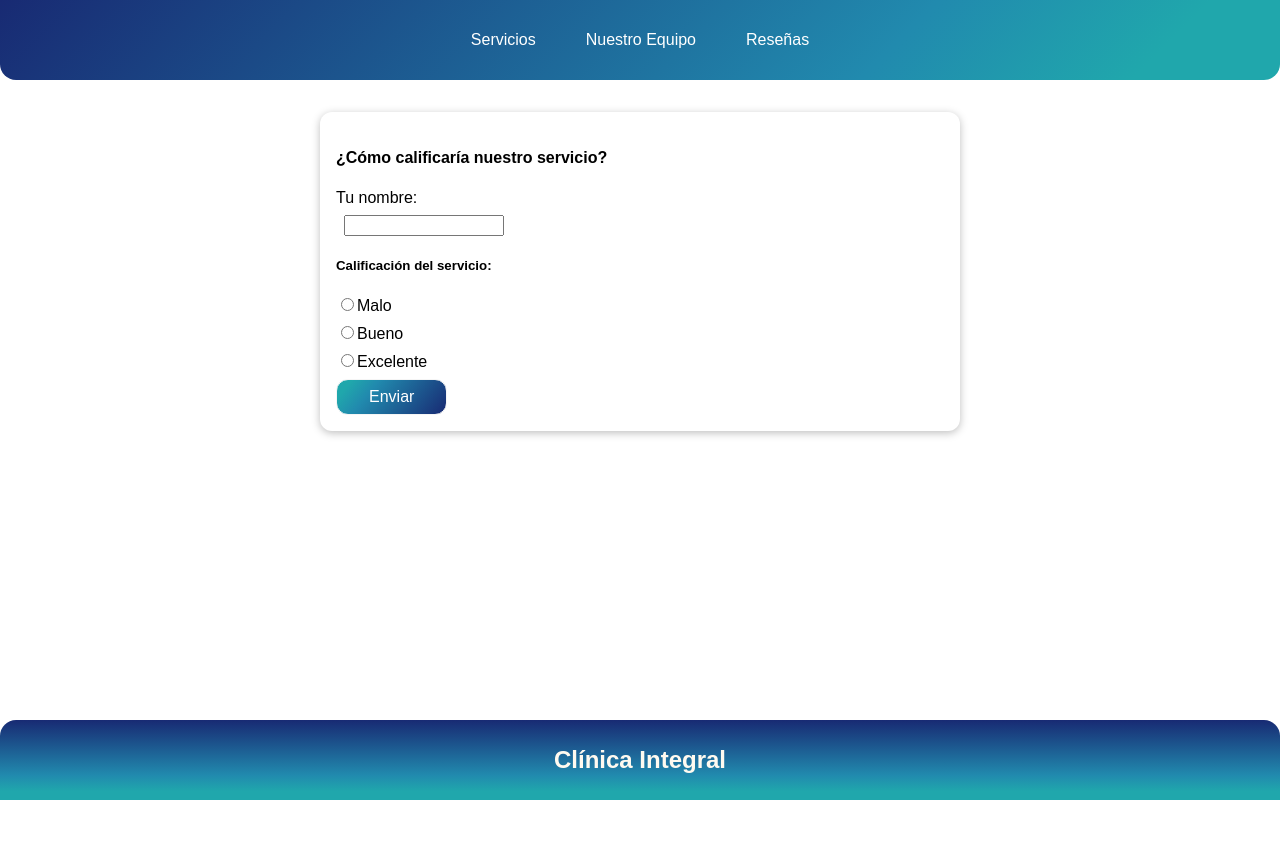
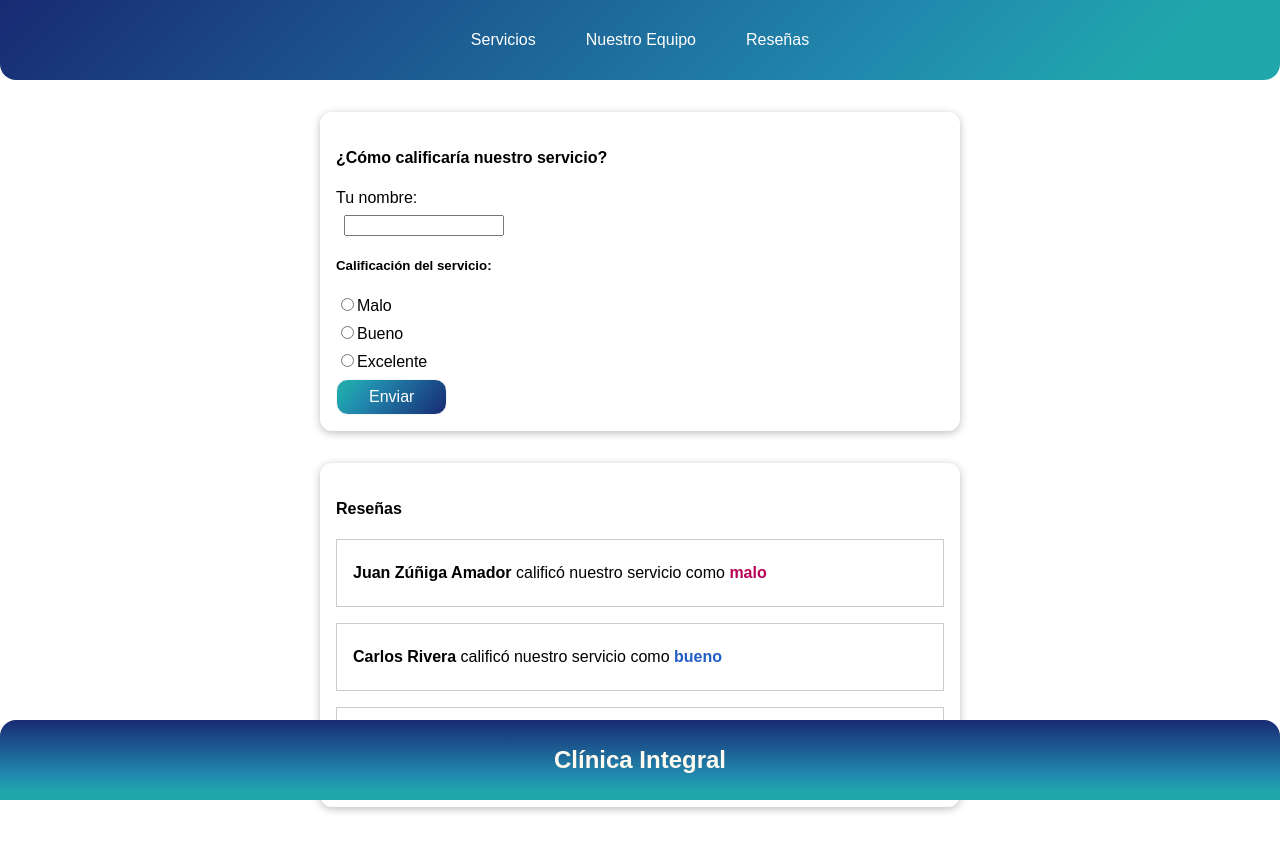
Before and after one commit to castrosanabriajohn/clinic, a Vue app: page /reviews in a window 1280 px wide. Shown: the top 852 px of the page. Before the commit the page ends 800 px from the top, so only its background shows below. Built offline with nearby package versions, Linux system fonts and the light colour scheme.

Commit message:
Show ratings

```diff
--- a/src/components/reviews/AddReview.vue
+++ b/src/components/reviews/AddReview.vue
@@ -14,7 +14,7 @@
             name="rating"
             v-model="rating"
             id="rating-poor"
-            value="poor"
+            value="malo"
           />
           <label for="rating-poor">Malo</label>
         </div>
@@ -24,7 +24,7 @@
             name="rating"
             v-model="rating"
             id="rating-good"
-            value="good"
+            value="bueno"
           />
           <label for="rating-good">Bueno</label>
         </div>
@@ -34,7 +34,7 @@
             name="rating"
             v-model="rating"
             id="rating-excellent"
-            value="excellent"
+            value="excelente"
           />
           <label for="rating-excellent">Excelente</label>
         </div>
--- /dev/null
+++ b/src/components/reviews/ReviewItem.vue
@@ -0,0 +1,49 @@
+<script>
+export default {
+  props: ['name', 'rating'],
+  computed: {
+    ratingStyle() {
+      return 'highlight rating--' + this.rating;
+    },
+  },
+};
+</script>
+
+<template>
+  <li>
+    <p>
+      <span class="highlight">{{ name }}</span> calificó nuestro servicio como
+      <span :class="ratingStyle">{{ rating }}</span>
+    </p>
+  </li>
+</template>
+
+<style scoped>
+li {
+  margin: 1rem 0;
+  border: 1px solid #ccc;
+  padding: 1rem;
+}
+
+h3,
+p {
+  font-size: 1rem;
+  margin: 0.5rem 0;
+}
+
+.highlight {
+  font-weight: bold;
+}
+
+.rating--malo {
+  color: #b80056;
+}
+
+.rating--bueno {
+  color: rgb(34, 94, 197);
+}
+
+.rating--excelente {
+  color: #008327;
+}
+</style>
--- a/src/components/reviews/ViewReviews.vue
+++ b/src/components/reviews/ViewReviews.vue
@@ -0,0 +1,82 @@
+<script>
+import BaseCard from '../common/BaseCard.vue';
+import ReviewItem from '../reviews/ReviewItem.vue';
+export default {
+  data() {
+    return {
+      results: [
+        { id: 1, name: 'Juan Zúñiga Amador', rating: 'malo' },
+        { id: 2, name: 'Carlos Rivera', rating: 'bueno' },
+        { id: 3, name: 'Luis Alberto Gómez', rating: 'excelente' },
+      ],
+      isLoading: false,
+      error: null,
+    };
+  },
+  methods: {
+    loadReviews() {
+      this.isLoading = true;
+      this.error = null;
+      fetch(
+        'https://vue-http-demo-86a34-default-rtdb.firebaseio.com/surveys.json'
+      )
+        .then((response) => {
+          if (response.ok) return response.json;
+        })
+        .then((data) => {
+          this.isLoading = false;
+          const results = [];
+          for (const id in data) {
+            results.push({
+              id: id,
+              name: data[id].name,
+              rating: data[id].rating,
+            });
+          }
+          if (results.length > 0) this.results = results;
+        })
+        .catch((error) => {
+          console.log(error);
+          this.error = 'Se produció un error al traer los datos.';
+          this.isLoading = false;
+        });
+    },
+  },
+  mounted() {
+    //this.loadReviews();
+  },
+  components: { BaseCard, ReviewItem },
+};
+</script>
+
+<template>
+  <section>
+    <base-card>
+      <h4>Reseñas</h4>
+      <div>
+        <p v-if="isLoading">Cargando</p>
+        <p v-else-if="!isLoading && error">{{ error }}</p>
+        <p v-else-if="!isLoading && (!results || results.length === 0)">
+          Lo sentimos no hay resultados para mostrar
+        </p>
+        <ul v-else>
+          <review-item
+            v-for="result in results"
+            :key="result.id"
+            :name="result.name"
+            :rating="result.rating"
+          >
+          </review-item>
+        </ul>
+      </div>
+    </base-card>
+  </section>
+</template>
+
+<style scoped>
+ul {
+  list-style: none;
+  margin: 0;
+  padding: 0;
+}
+</style>
--- a/src/pages/TheReviews.vue
+++ b/src/pages/TheReviews.vue
@@ -1,10 +1,12 @@
 <template>
   <add-review></add-review>
+  <view-review></view-review>
 </template>
 
 <script>
 import AddReview from '../components/reviews/AddReview.vue';
+import ViewReview from '../components/reviews/ViewReviews.vue';
 export default {
-  components: { AddReview },
+  components: { AddReview, ViewReview },
 };
 </script>
```
